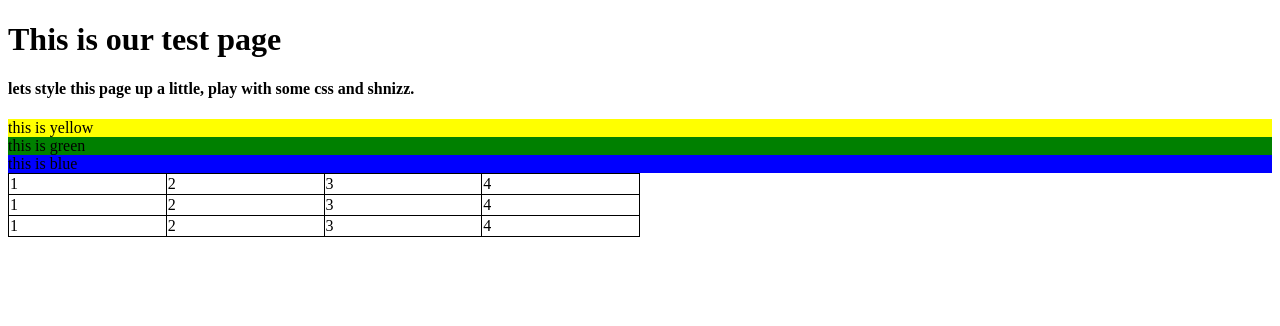
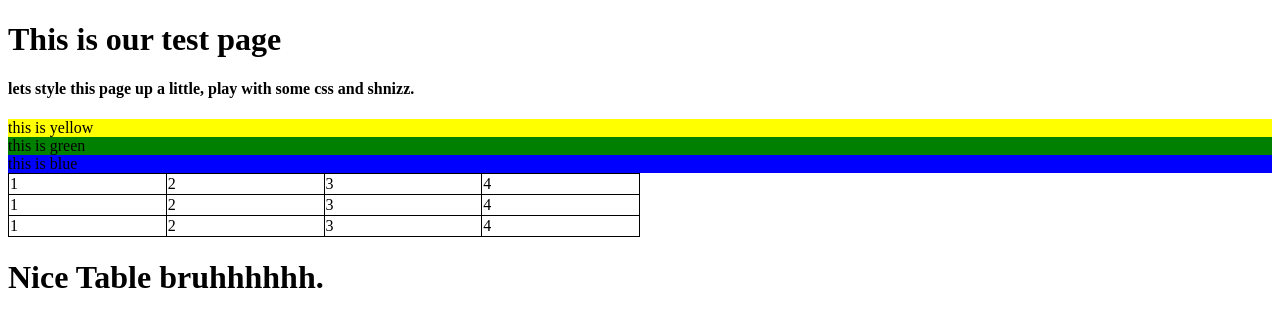
Before and after one commit to bheadwhite/projectA, a plain HTML site: page index.html in a window 1280 px wide. Drawn offline with Linux system fonts and the light colour scheme.

Commit message:
added an h1

```diff
--- a/index.html
+++ b/index.html
@@ -39,5 +39,7 @@
         <td>4</td>
       </tr>
     </table>
+
+    <h1>Nice Table bruhhhhhh.</h1>
   </body>
 </html>
```
